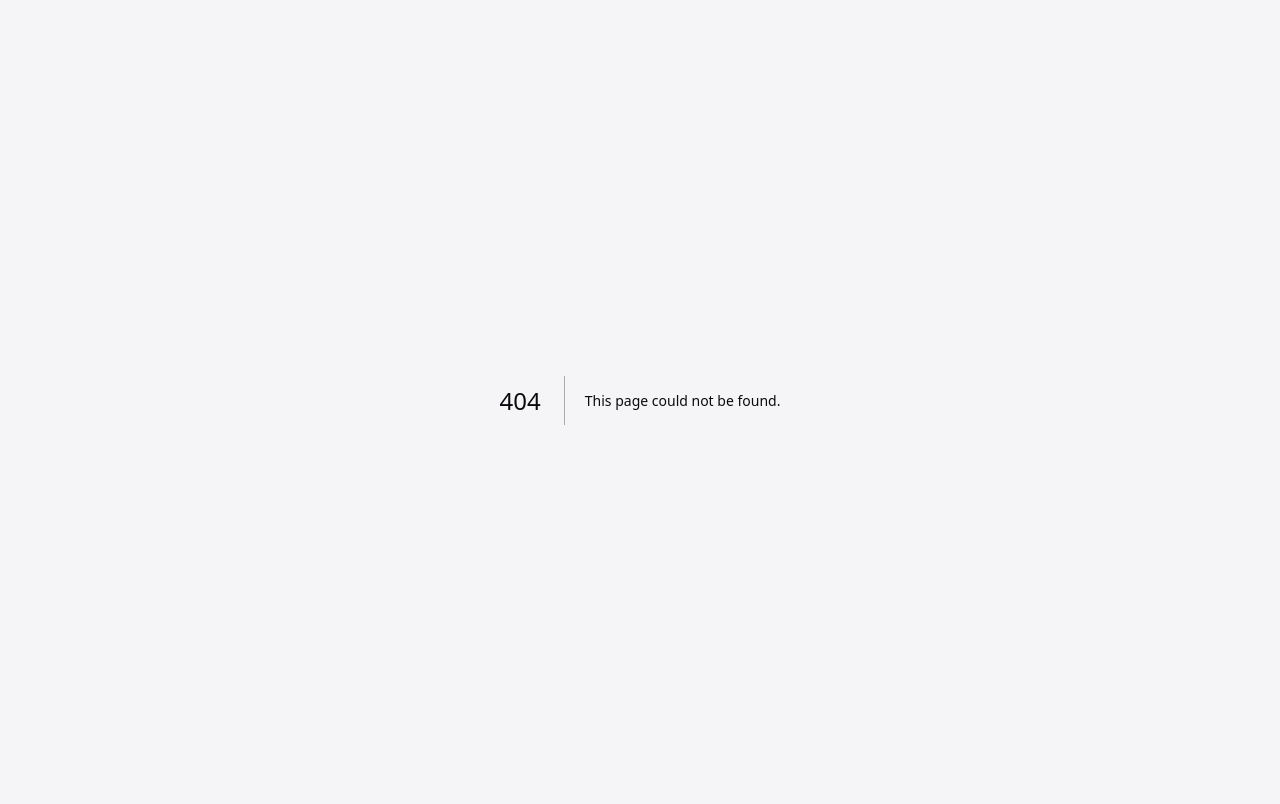
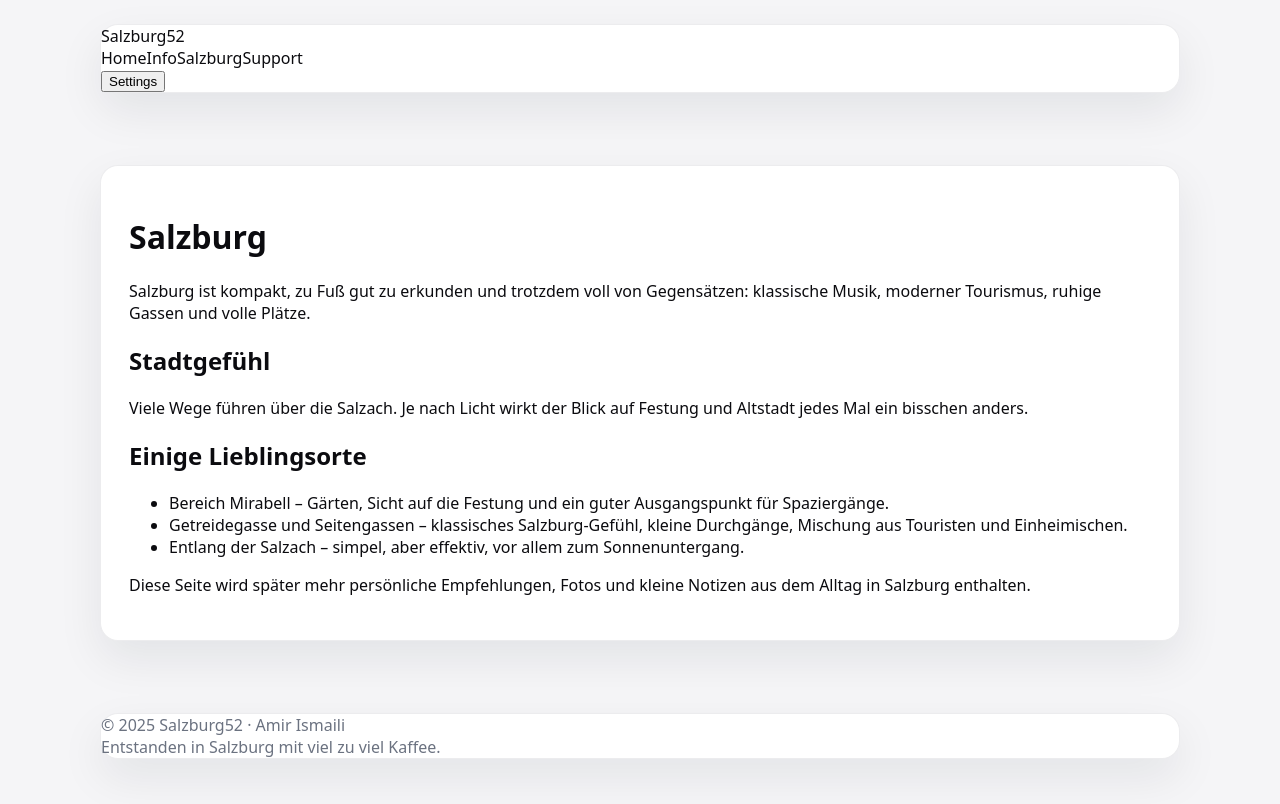
Before and after one commit to luv2loot/salzburg52, a Next.js app: page /de/salzburg in a window 1280 px wide. Before the commit this address had no page. Shown: the top 804 px of the page. Built offline with nearby package versions, Linux system fonts and the light colour scheme.

Commit message:
Create page.js

```diff
--- /dev/null
+++ b/app/de/salzburg/page.js
@@ -0,0 +1,52 @@
+import Header from "@/components/Header";
+import Footer from "@/components/Footer";
+import Cursor from "@/components/Cursor";
+
+const LANG = "de";
+
+export default function DeSalzburgPage() {
+  return (
+    <>
+      <Cursor />
+      <Header lang={LANG} />
+      <main className="app-shell">
+        <div className="surface" style={{ padding: "1.75rem" }}>
+          <h1>Salzburg</h1>
+          <p>
+            Salzburg ist kompakt, zu Fuß gut zu erkunden und trotzdem voll von
+            Gegensätzen: klassische Musik, moderner Tourismus, ruhige Gassen und
+            volle Plätze.
+          </p>
+
+          <h2>Stadtgefühl</h2>
+          <p>
+            Viele Wege führen über die Salzach. Je nach Licht wirkt der Blick
+            auf Festung und Altstadt jedes Mal ein bisschen anders.
+          </p>
+
+          <h2>Einige Lieblingsorte</h2>
+          <ul>
+            <li>
+              Bereich Mirabell – Gärten, Sicht auf die Festung und ein guter
+              Ausgangspunkt für Spaziergänge.
+            </li>
+            <li>
+              Getreidegasse und Seitengassen – klassisches Salzburg-Gefühl,
+              kleine Durchgänge, Mischung aus Touristen und Einheimischen.
+            </li>
+            <li>
+              Entlang der Salzach – simpel, aber effektiv, vor allem zum
+              Sonnenuntergang.
+            </li>
+          </ul>
+
+          <p>
+            Diese Seite wird später mehr persönliche Empfehlungen, Fotos und
+            kleine Notizen aus dem Alltag in Salzburg enthalten.
+          </p>
+        </div>
+      </main>
+      <Footer lang={LANG} />
+    </>
+  );
+}
```
